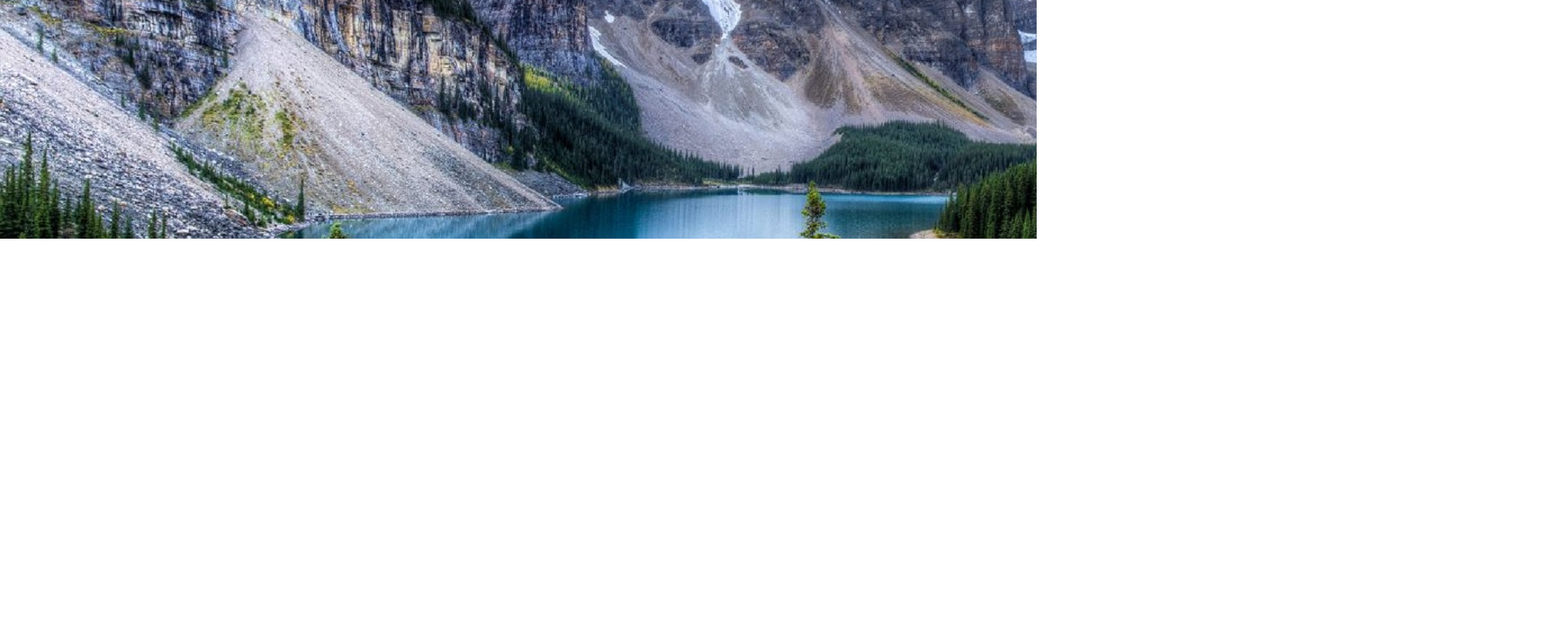
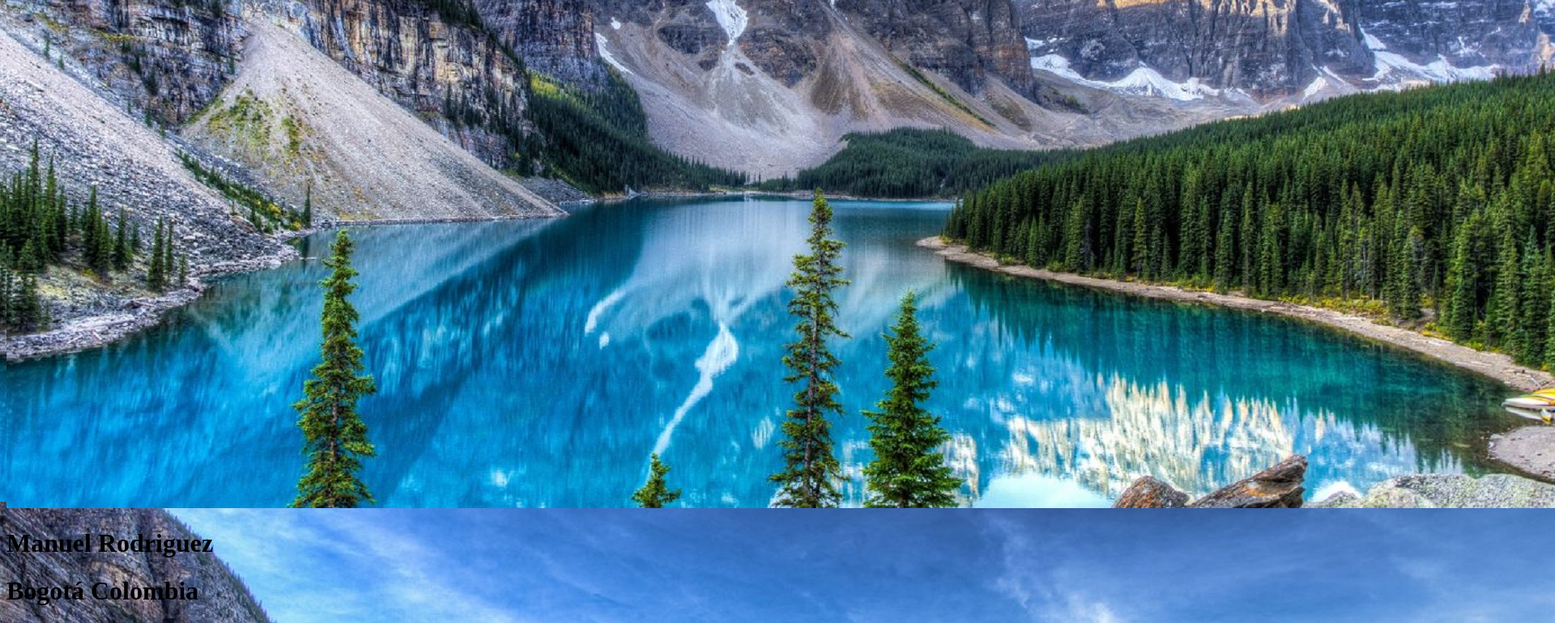
Before and after one commit to trixelcol/Ejercicio, a plain HTML site: page index.html in a window 1280 px wide. Shown: the part 505-1275 px from the top of the page at 81% size, 1920 px wide, since content can reach past the window. Before the commit the page ends 800 px from the top, so only its background shows below. Drawn offline with Linux system fonts and the light colour scheme.

Commit message:
Update index.html

```diff
--- a/index.html
+++ b/index.html
@@ -4,27 +4,7 @@
 	<head>
 		<link href="https://fonts.googleapis.com/css?family=Roboto+Mono&display=swap" rel="stylesheet">
 		<style>
-			#foto{
-				background-color: red;
-				width: 200px;
-				height: 200px;
-				border-radius:100px;
-				border: 5px solid white;
-				margin: auto;
-				margin-top: 150px;
-			}
-			#imagen{
-				width: 200px;
-				height: 200px;
-				border-radius:95px;
-			}
-			#texto{
-				color: white;
-				text-align:center;
-			}
-			html{
-				font-family: 'Roboto Mono', monospace;
-			}
+
 		</style>
 	</head>
 	<body background="fondo.jpg" >
```
